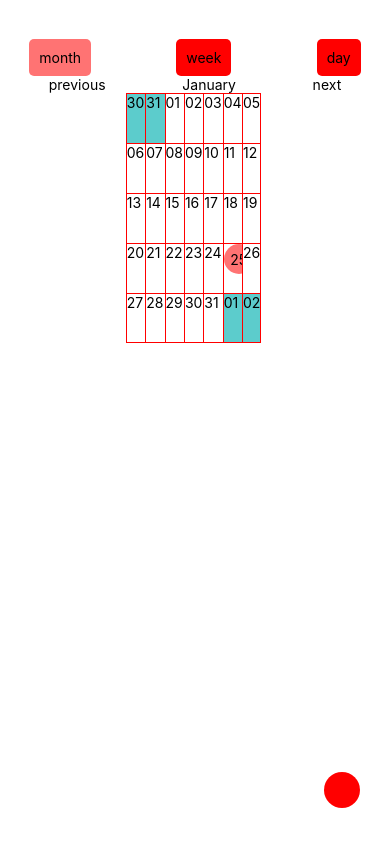
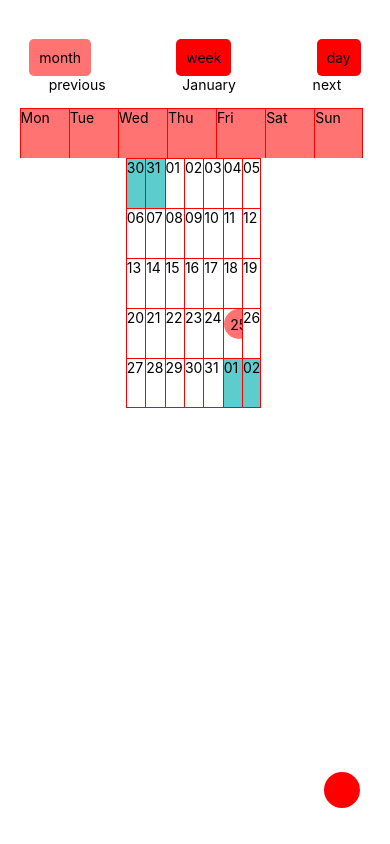
Before and after one commit to kradavar/awesomeCalendar, a React Native app: screen / in a window 390 px wide. Built offline with nearby package versions, Linux system fonts and the light colour scheme; some icons are missing.

Commit message:
add calendar header

```diff
--- a/App.js
+++ b/App.js
@@ -1,5 +1,5 @@
 import React from 'react';
-import { StyleSheet, View } from 'react-native';
+import { StyleSheet, View, Text } from 'react-native';
 
 import CalendarContextProvider from './src/components/calendar/context';
 import CalendarContainer from './src/components/calendar/CalendarContainer';
@@ -8,6 +8,7 @@ import ChangeDateButtons from './src/components/navigation/ChangeDateButtons';
 import NewEventButton from './src/components/events-component/NewEventButton';
 import { FontAwesomeIcon } from '@fortawesome/react-native-fontawesome';
 import { faCoffee } from '@fortawesome/free-solid-svg-icons';
+import Header from './src/components/calendar/Header';
 
 export default function App() {
 	return (
@@ -15,6 +16,7 @@ export default function App() {
 			<CalendarContextProvider>
 				<ModeSwitcher />
 				<ChangeDateButtons />
+				{/* <Header /> */}
 				<CalendarContainer />
 
 				<NewEventButton />
--- a/src/components/calendar/CalendarContainer.jsx
+++ b/src/components/calendar/CalendarContainer.jsx
@@ -6,6 +6,7 @@ import { VIEW_MODES } from '../../constants/calendarConstants';
 import Month from './Month';
 import Week from './Week';
 import Day from './Day';
+import Header from './Header';
 import { startOfISOWeek } from 'date-fns';
 
 const CalendarContainer = () => {
@@ -23,8 +24,8 @@ const CalendarContainer = () => {
 	};
 
 	return (
-		<View style={styles.container}>
-			{/* <Header /> */}
+		<View style={styles.calendarContainer}>
+			<Header />
 			{getCalendarContent()}
 			{mode === VIEW_MODES.MONTH &&
 				events.map(event => (
@@ -37,7 +38,7 @@ const CalendarContainer = () => {
 };
 
 const styles = StyleSheet.create({
-	container: {
+	calendarContainer: {
 		width: '90%',
 		justifyContent: 'center',
 		alignItems: 'center',
--- a/src/components/calendar/Day.jsx
+++ b/src/components/calendar/Day.jsx
@@ -16,7 +16,11 @@ const Day = ({ date }) => {
 	const isMonthMode = mode === VIEW_MODES.MONTH;
 	const isDayMode = mode === VIEW_MODES.DAY;
 	const isLastWeekOfMonth = isSameISOWeek(date, endOfMonth(currentDate));
-	const dayStyles = isSameMonth(currentDate, date) ? styles.currentMonthDate : styles.dayContainer;
+	const dayStyles = isSameMonth(currentDate, date)
+		? styles.currentMonthDate
+		: isMonthMode
+		? styles.dayContainer
+		: styles.currentMonthDate;
 
 	useEffect(() => {
 		const eventsForThatDay = events.filter(event => isSameDay(new Date(event.startDate), date));
--- a/src/components/calendar/CalendarHeader.jsx
+++ b/src/components/calendar/Header.jsx
@@ -1,7 +1,8 @@
-import React, { useContext, useState, useEffect } from 'react';
+import React, { useContext, useEffect, useState } from 'react';
 import { View, Text, StyleSheet } from 'react-native';
-import { startOfWeek, addDays, format, isSameDay } from 'date-fns';
+import { startOfWeek, addDays, format, isSameDay, getDate } from 'date-fns';
 import { calendarContext } from './context';
+
 import { VIEW_MODES } from '../../constants/calendarConstants';
 import colors from '../../constants/theme';
 
@@ -11,7 +12,7 @@ const Header = () => {
 	const dayByWeek = ['Mon', 'Tue', 'Wed', 'Thu', 'Fri', 'Sat', 'Sun'];
 
 	useEffect(() => {
-		const startOfWeekDate = startOfWeek(currentDate, { weekStartsOn: 1 });
+		const startOfWeekDate = startOfWeek(currentDate, { weekStartsOn: 2 });
 		const week = [];
 
 		for (let i = 0; i < dayByWeek.length; i++) {
@@ -19,16 +20,21 @@ const Header = () => {
 		}
 
 		setWeekDates(week);
-	});
+	}, [currentDate]);
 
 	return (
-		<View style={styles.container}>
-			{dayByWeek.map((weekDay, index) => (
-				<View key={index} style={styles.cell}>
-					<Text>{weekDay}</Text>
-					{mode !== VIEW_MODES.MONTH && (
-						<Text style={isSameDay(weekDates[index], currentDate) ? styles.chosenDay : {}}>
-							{format(weekDates[index], 'dd')}
+		<View style={{ ...styles.container, width: mode === VIEW_MODES.DAY ? '88%' : '100%' }}>
+			{dayByWeek.map((day, index) => (
+				<View
+					key={index}
+					style={{
+						...styles.cell,
+						borderRightWidth: index === 6 ? 1 : 0,
+					}}>
+					<Text>{day}</Text>
+					{mode !== VIEW_MODES.MONTH && !!weekDates.length && (
+						<Text style={isSameDay(addDays(weekDates[index], -1), currentDate) && styles.chosenDay}>
+							{getDate(addDays(weekDates[index], -1))}
 						</Text>
 					)}
 				</View>
@@ -39,19 +45,23 @@ const Header = () => {
 
 const styles = StyleSheet.create({
 	container: {
+		marginTop: 15,
 		display: 'flex',
 		flexDirection: 'row',
 		width: '100%',
-		justifyContent: 'center',
+		justifyContent: 'flex-start',
 	},
 	cell: {
 		borderStyle: 'solid',
 		borderWidth: 1,
 		borderColor: colors.MAIN_COLOR,
+		backgroundColor: colors.MAIN_COLOR_LIGHT,
 		minHeight: 50,
+		width: '14%',
+		borderBottomWidth: 0,
 	},
 	chosenDay: {
-		backgroundColor: colors.MAIN_COLOR_LIGHT,
+		backgroundColor: colors.WHITE,
 		borderRadius: 50,
 		width: 30,
 		height: 30,
--- a/src/components/calendar/Hour.jsx
+++ b/src/components/calendar/Hour.jsx
@@ -27,8 +27,7 @@ const Hour = ({ hour, isMonday, isDayMode, events }) => {
 							const eventHeight = Math.round(
 								(differenceInMinutes(new Date(event.endDate), new Date(event.startDate)) * 5) / 6
 							);
-
-							console.log('[eventHeight]', eventHeight);
+							const eventTop = styles.eventWrapper.top + Math.round((new Date(event.startDate).getMinutes() * 5) / 6);
 
 							return (
 								<View
@@ -40,6 +39,7 @@ const Hour = ({ hour, isMonday, isDayMode, events }) => {
 										style={{
 											...styles.eventWrapper,
 											height: eventHeight,
+											top: eventTop,
 										}}
 										onPress={() => {
 											setSelectedEvent(event);
--- a/src/constants/theme.js
+++ b/src/constants/theme.js
@@ -5,4 +5,5 @@ export default {
 	SECONDARY_COLOR_LIGHT: '#5ccccc',
 	EVENT_COLOR: '#86B22D',
 	EVENT_MARKER_COLOR: '#679b00',
+	WHITE: '#fff',
 };
```
